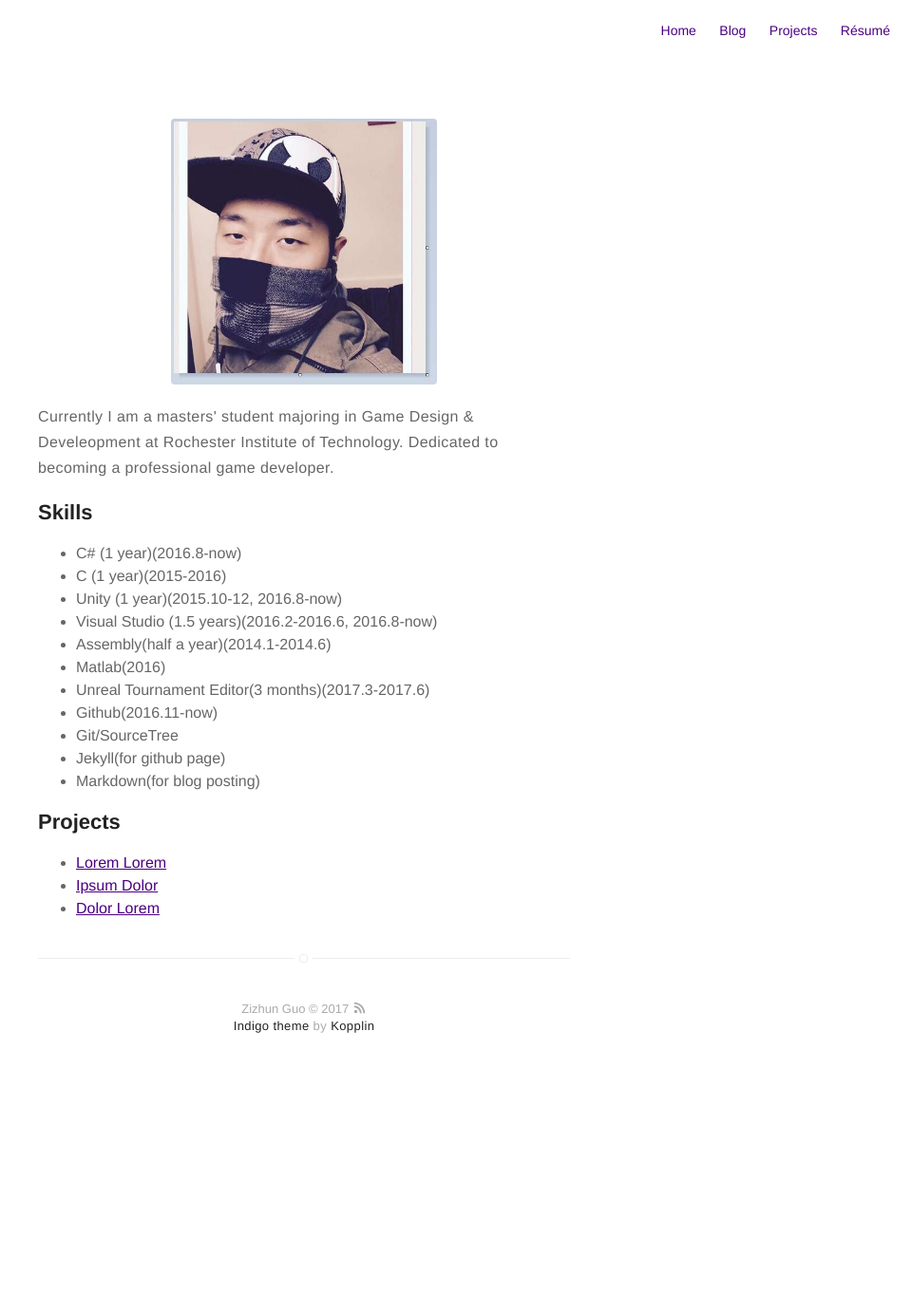
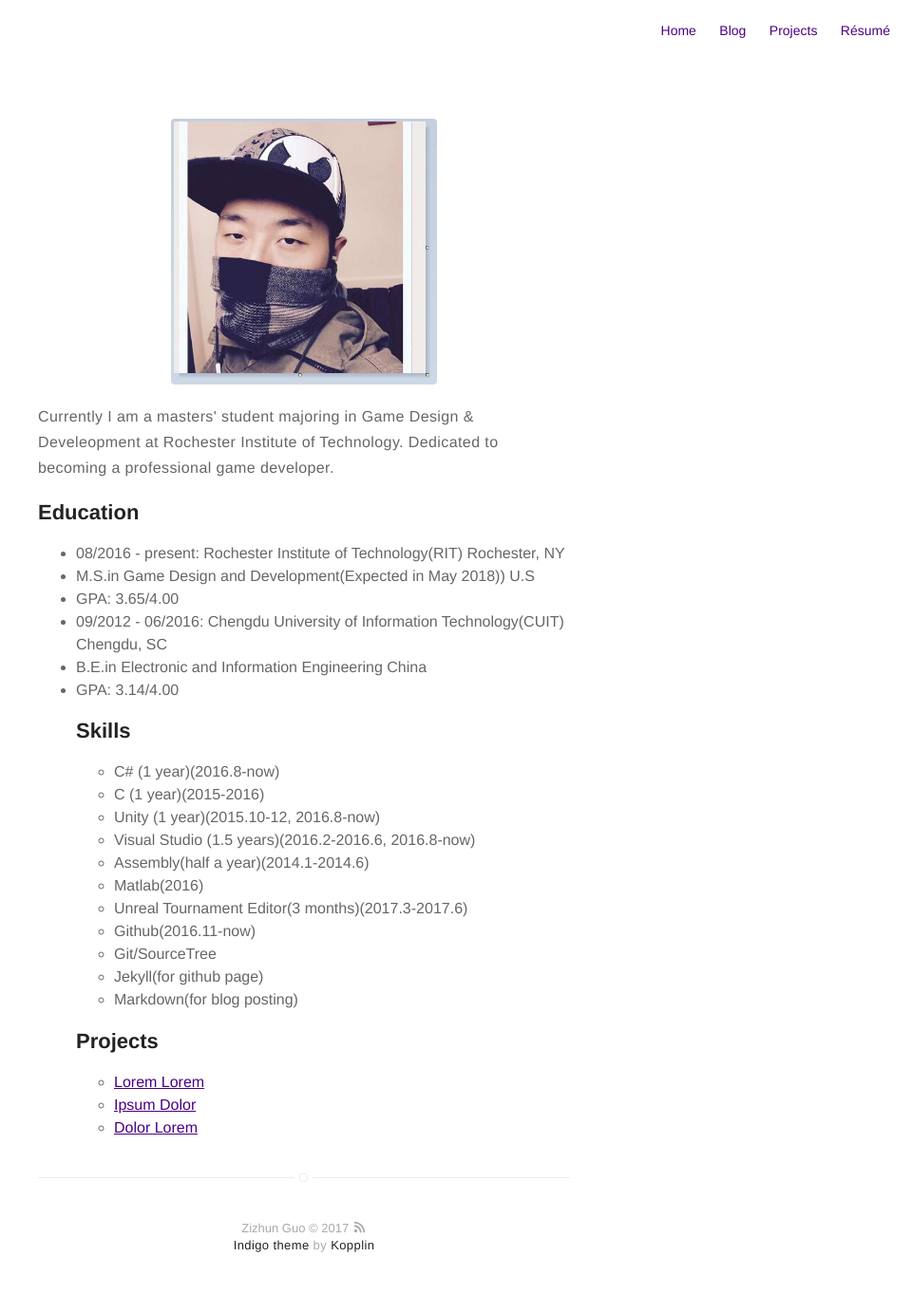
Before and after one commit to zizhGuo/zizhGuo.github.io, a Jekyll site: the page built from about.md, in a window 1280 px wide. Shown: the whole page at 95% size, without its empty margins (320-1280 px from the left). Built offline with Jekyll 4.4.1, drawn with Linux system fonts in a browser that asks for light colours; before the commit the page ends 1152 px from its top, so only the background shows below that.

Commit message:
update education tag profile

```diff
--- a/about.md
+++ b/about.md
@@ -6,6 +6,14 @@ layout: page
 
 <p>Currently I am a masters' student majoring in Game Design & Develeopment at Rochester Institute of Technology. Dedicated to becoming a professional game developer. </p>
 
+<h2>Education</h2>
+<ul class="education-list">
+	<li>08/2016 - present: Rochester Institute of Technology(RIT)                    Rochester, NY</li>
+	<li>                  M.S.in Game Design and Development(Expected in May 2018))  U.S          </li>
+	<li>                  GPA: 3.65/4.00          </li>
+	<li>09/2012 - 06/2016: Chengdu University of Information Technology(CUIT)        Chengdu,  SC</li>
+	<li>                  B.E.in Electronic and Information Engineering              China          </li>
+	<li>                  GPA: 3.14/4.00          </li>
 <h2>Skills</h2>
 
 <ul class="skill-list">
```
